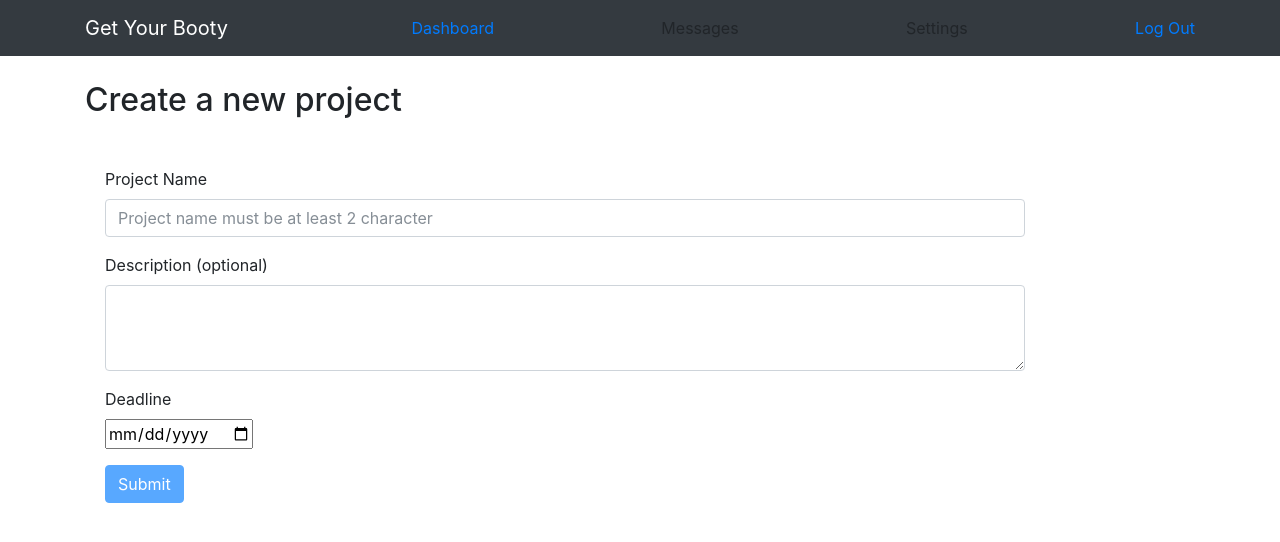
After one commit to eweisbecker/Python-Project, a Django app: page /new_project in a window 1280 px wide. The commit adds this page. Shown: the top 542 px of the page. Run offline with Django 3.2, Linux system fonts and the light colour scheme; parts of the project's set-up code (start-up, migrations or seed data) failed here and were passed over; some libraries are stand-ins or nearby versions.

```diff
--- /dev/null
+++ b/apps/project_app/static/project_app/css/style.css
@@ -0,0 +1,12 @@
+.row{
+    margin-top: 25px;
+}
+.row a{
+    margin-left: 670px;
+}
+
+/* NEW PROJECT */
+#new_project_form{
+    margin-top: 40px;
+    margin-left: 20px;
+}
--- a/apps/project_app/static/project_app/js/script.js
+++ b/apps/project_app/static/project_app/js/script.js
@@ -0,0 +1,12 @@
+$(document).ready(function(){
+    $('#nameInput').keyup(function(){
+        if ($('#nameInput').val().length < 2) {
+            $('#new_proj_button').prop('disabled', true);
+        } else {
+            $('#new_proj_button').prop('disabled', false);
+        }
+    });
+    $('#myModal').on('shown.bs.modal', function () {
+        $('#myInput').trigger('focus')
+    });
+})
--- a/apps/project_app/templates/project_app/home.html
+++ b/apps/project_app/templates/project_app/home.html
@@ -2,9 +2,9 @@
 
 {% block content %}
 	{% if user.is_authenticated %}
-             <p class="display-4">Hello, {{ user.username }}</p>
+            <p class="display-4">Hello, {{ user.username }}</p>
 	{% else %}
-             <a class="lead" href="{% url 'login' %}">Log in</a>
+            <a class="lead" href="{% url 'login' %}">Log in</a>
 	{% endif %}
 {% endblock content %}
 <!DOCTYPE html>
--- /dev/null
+++ b/apps/project_app/templates/project_app/new_project.html
@@ -0,0 +1,50 @@
+<!DOCTYPE html>
+<html>
+<head>
+    <meta charset="utf-8">
+    <meta http-equiv="X-UA-Compatible" content="IE=edge">
+    <title>Create New Project</title>
+    <meta name="viewport" content="width=device-width, initial-scale=1">
+    <link href="https://maxcdn.bootstrapcdn.com/bootstrap/4.0.0-beta.2/css/bootstrap.min.css" rel="stylesheet" integrity="sha384-PsH8R72JQ3SOdhVi3uxftmaW6Vc51MKb0q5P2rRUpPvrszuE4W1povHYgTpBfshb" crossorigin="anonymous">
+    {% load static %}
+    <link rel="stylesheet" href="{% static 'project_app/css/style.css' %}">
+</head>
+<body>
+    <div>
+        <nav class="navbar navbar-expand-sm navbar-dark bg-dark">
+            <div class="container">
+                <a class="navbar-brand" href="/dashboard">Get Your Booty</a>
+                <a href="/dashboard">Dashboard</a>
+                <a>Messages</a>
+                <a>Settings</a>
+                <a href="/logout">Log Out</a>
+            </div>
+        </nav>
+    </div>
+    <div class="container">
+        <div class="row">
+            <h2 class="col-lg-10">Create a new project</h2>
+            <form class="col-lg-10" id="new_project_form" action="/create_project" method="POST">
+                {% csrf_token %}
+                <div class="form-group">
+                    <label for="nameInput">Project Name</label>
+                    <input type="text" class="form-control" name="name_input" id="nameInput" placeholder="Project name must be at least 2 character">
+                </div>
+                <div class="form-group">
+                    <label for="descriptionInput">Description (optional)</label>
+                    <textarea class="form-control" name="description_input" id="descriptionInput" rows="3"></textarea>
+                </div>
+                <div class="form-group">
+                    <label for="deadlineInput">Deadline</label>
+                    <br>
+                    <input type="date" name="deadline_input">
+                </div>
+                <button type="submit" class="btn btn-primary" id="new_proj_button" disabled>Submit</button>
+            </form>
+        </div>
+    </div>
+    <script src="https://ajax.googleapis.com/ajax/libs/jquery/3.4.1/jquery.min.js"></script>
+    <script src="{% static 'project_app/js/script.js' %}"></script>
+    <script src="https://maxcdn.bootstrapcdn.com/bootstrap/3.3.7/js/bootstrap.min.js"></script>
+</body>
+</html>
--- a/apps/project_app/urls.py
+++ b/apps/project_app/urls.py
@@ -3,5 +3,12 @@ from . import views
 
 urlpatterns = [
     url(r'^$', views.home),
+    url(r'^log_in$', views.log_in),
+    url(r'^register$', views.register),
     url(r'^dashboard$', views.dashboard),
+    url(r'^logout$', views.logout),
+    url(r'^proj_board$', views.proj_board),
+    url(r'^new_project$', views.new_project),
+    url(r'^create_project$', views.create_project),
+    url(r'^view_project/(?P<project_id>\d+)$', views.view_project),
 ]
--- a/apps/project_app/views.py
+++ b/apps/project_app/views.py
@@ -1,10 +1,87 @@
 from django.shortcuts import render, redirect
+from django.contrib import messages
+from .models import User, Project
+import bcrypt
 
 def home(request):
 	return render(request, 'project_app/home.html')
 
 def login(request):
-    return render(request, 'project_app/home.html')
+    return render(request, 'project_app/user_dash.html')
+
+def register(request):
+    first_name = request.POST['first_name']
+    last_name = request.POST['last_name']
+    email = request.POST['email']
+    password = request.POST['password']
+    if len(first_name) == 0:
+        messages.error(request,"Please enter first name")
+        return redirect('/')
+    if len(last_name) == 0:
+        messages.error(request,"Please enter last name")
+        return redirect('/')
+    if len(email) == 0:
+        messages.error(request,"Please enter email")
+        return redirect('/')
+    if len(password) == 0:
+        messages.error(request,"Please enter password")
+        return redirect('/')
+    else:
+        hashed_password = bcrypt.hashpw(request.POST['password'].encode(), bcrypt.gensalt())
+        user = create_user(request.POST, hashed_password)
+        request.session['id'] = user.id
+        return redirect('/dashboard')
+
+def log_in(request):
+    users = User.objects.filter(email=request.POST['email'])
+    for user in users:
+        if bcrypt.checkpw(request.POST['password'].encode(), user.password.encode()):
+            print("Password matches!")
+            request.session['id'] = user.id
+            return redirect('/dashboard')
+        else:
+            messages.error(request, "Failed password")
+            return redirect('/')
+
+def create_user(form, hash):
+    new_user = User.objects.create()
+    new_user.first_name = form['first_name']
+    new_user.last_name = form['last_name']
+    new_user.email = form['email']
+    new_user.password = hash
+    new_user.save()
+    return new_user
 
 def dashboard(request):
-    return render(request, 'project_app/user_dash.html')
+    context = {
+        "my_projects": Project.objects.filter(creator_id=request.session["id"]).filter(done=False),
+        "my_past_projects": Project.objects.filter(creator_id=request.session["id"]).filter(done=True),
+    }
+    return render(request, 'project_app/user_dash.html', context)
+
+def proj_board(request):
+    return render(request, 'project_app/proj_board.html')
+
+def new_project(request):
+    return render(request, 'project_app/new_project.html')
+
+def create_project(request):
+    title = request.POST["name_input"]
+    description = request.POST["description_input"]
+    creator_id = request.session["id"]
+    new_project = Project.objects.create(title=title, description=description, creator_id=creator_id)
+    new_project.save()
+    return redirect(f"/view_project/{new_project.id}")
+
+def view_project(request, project_id):
+    context = {
+        "this_project": Project.objects.get(id=project_id),
+    }
+    return render(request, 'project_app/proj_board.html', context)
+
+def logout(request):
+    try:
+        del request.session["id"]
+    except KeyError:
+        return render(request, 'project_app/dashboard.html')
+    return redirect('/')
```
Also changed, not shown: apps/project_app/models.py (+6 -1 lines), apps/project_app/templates/project_app/layout.html (+5 -7 lines), apps/project_app/templates/project_app/proj_board.html (added, +54 -0 lines), apps/project_app/templates/project_app/user_dash.html (+71 -3 lines), apps/project_app/migrations/0002_project_done.py (added), apps/project_app/migrations/0003_project_deadline.py (added), apps/project_app/migrations/0004_auto_20190627_2337.py (added), db.sqlite3.
